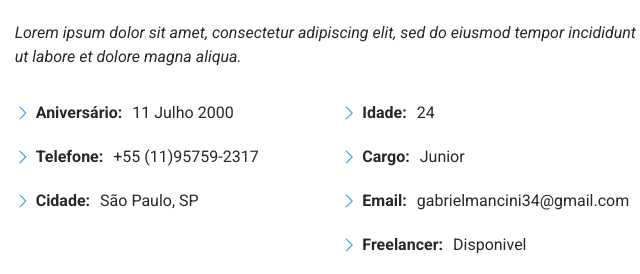
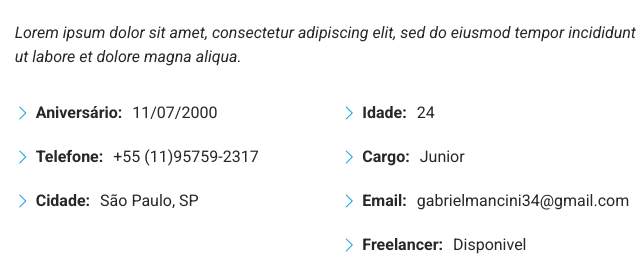
Before and after one commit to Mikage1/portifolio, a plain HTML site: page index.html in a window 1280 px wide. Shown: the part 1030-1304 px from the top of the page, 624-1264 px from the left. Drawn offline with Linux system fonts and the light colour scheme.

Commit message:
Data de nascimento

```diff
--- a/index.html
+++ b/index.html
@@ -113,7 +113,7 @@
             <div class="row">
               <div class="col-lg-6">
                 <ul>
-                  <li><i class="bi bi-chevron-right"></i> <strong>Aniversário:</strong> <span>11 Julho 2000</span></li>
+                  <li><i class="bi bi-chevron-right"></i> <strong>Aniversário:</strong> <span>11/07/2000</span></li>
                   <li><i class="bi bi-chevron-right"></i> <strong>Telefone:</strong> <span>+55 (11)95759-2317 </span></li>
                   <li><i class="bi bi-chevron-right"></i> <strong>Cidade:</strong> <span>São Paulo, SP</span></li>
                 </ul>
```
